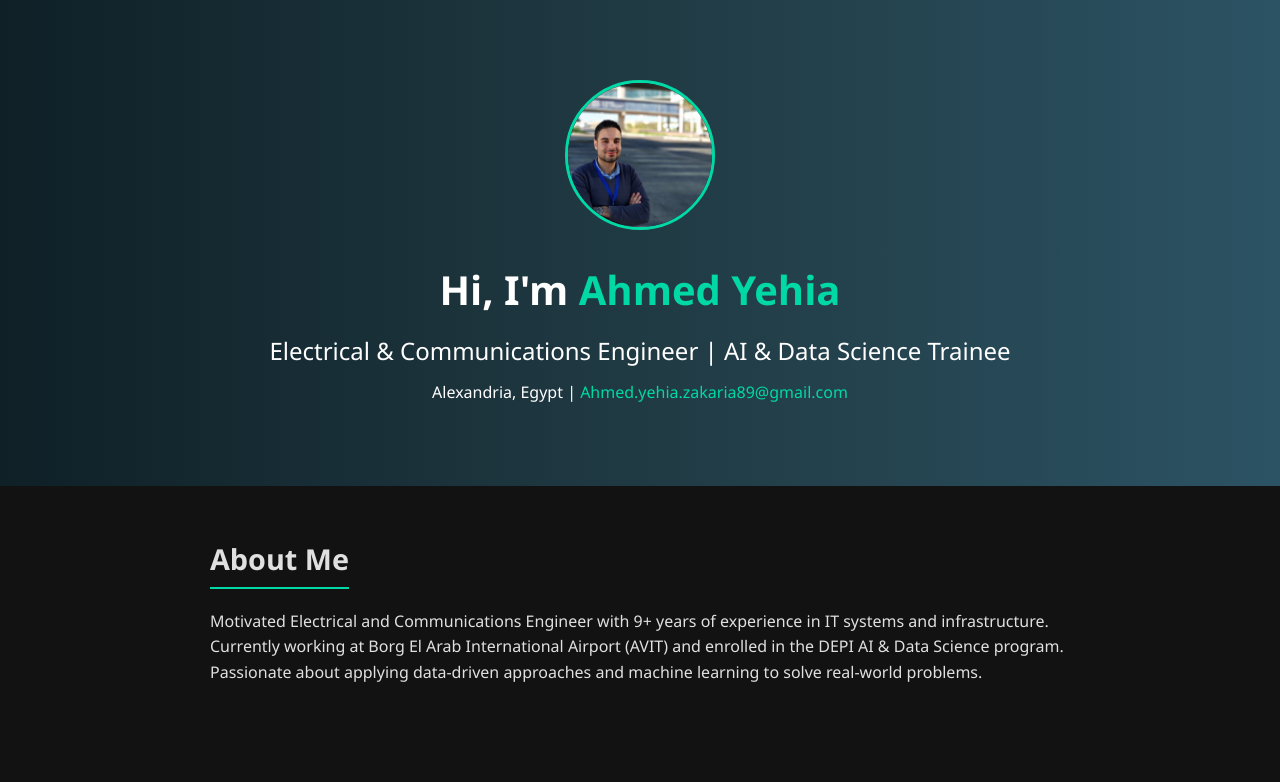
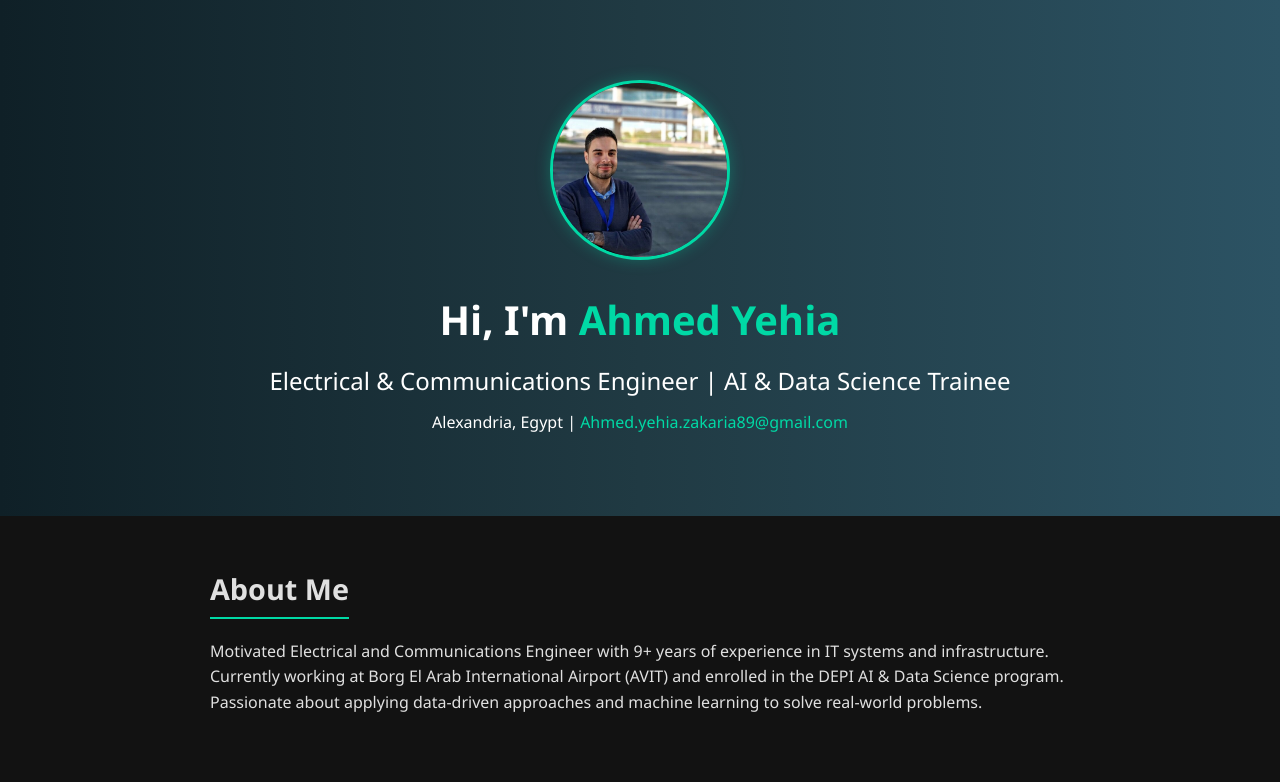
Before and after one commit to ahmedyehiazakaria89-arch/ahmedyehiazakaria89-arch.github.io, a plain HTML site: page index.html in a window 1280 px wide. Shown: the top 782 px of the page. Drawn offline with Linux system fonts and the light colour scheme.

Commit message:
Update style.css

```diff
--- a/style.css
+++ b/style.css
@@ -62,12 +62,15 @@ section h2 {
   box-shadow: 0 0 10px rgba(0, 217, 165, 0.2);
 }
 .profile-pic {
-  width: 150px;
-  height: 150px;
-  border-radius: 50%;
+  width: 180px;          /* حجم مناسب */
+  height: 180px;
+  border-radius: 50%;    /* يخليها دايرة */
+  object-fit: cover;     /* يخلي الصورة متقصوصة صح */
   margin-bottom: 20px;
-  border: 3px solid #00d9a5;
+  border: 3px solid #00d9a5; /* نفس لون الستايل */
+  box-shadow: 0 0 15px rgba(0, 217, 165, 0.3); /* ظل خفيف */
 }
+
 
 /* Footer */
 footer {
```
